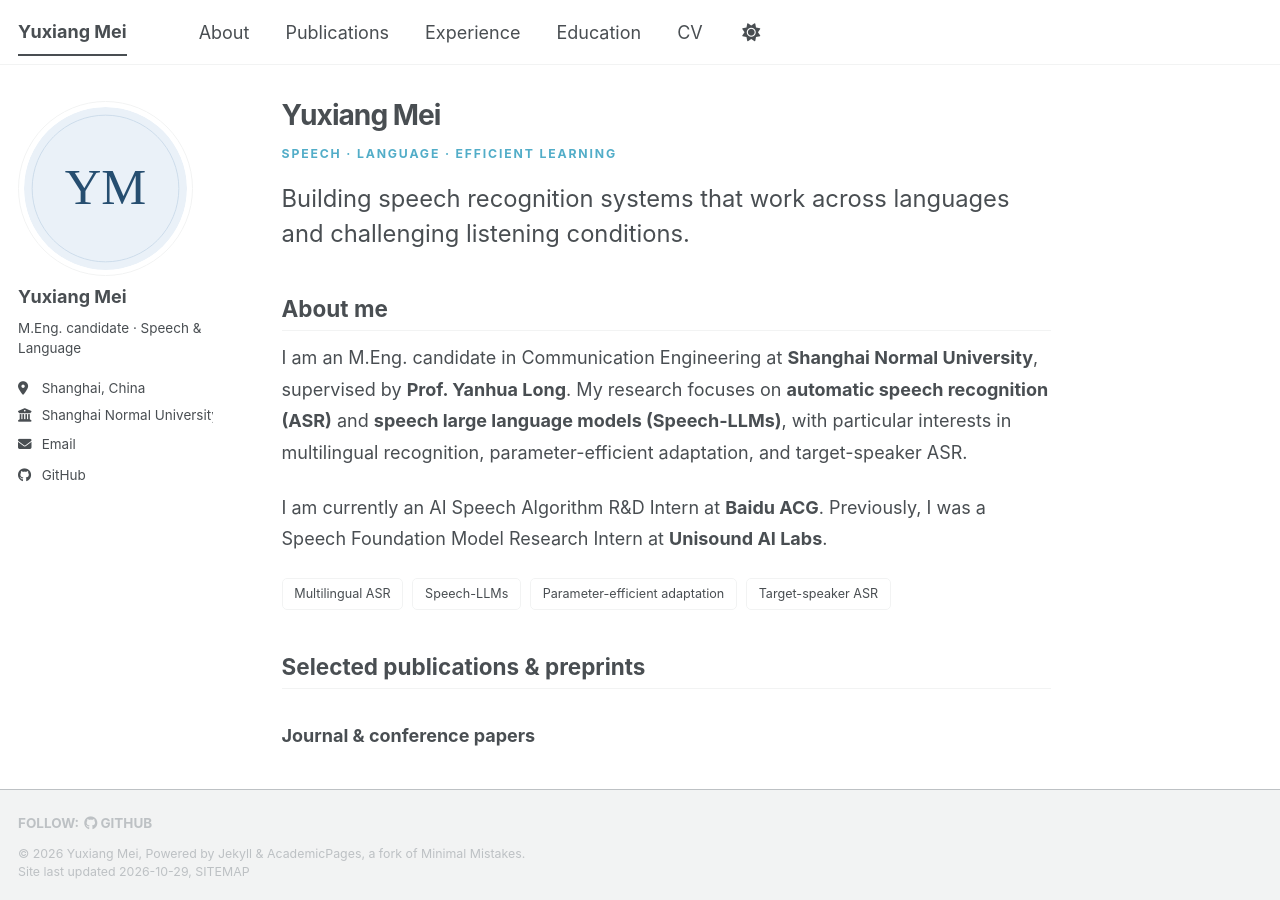
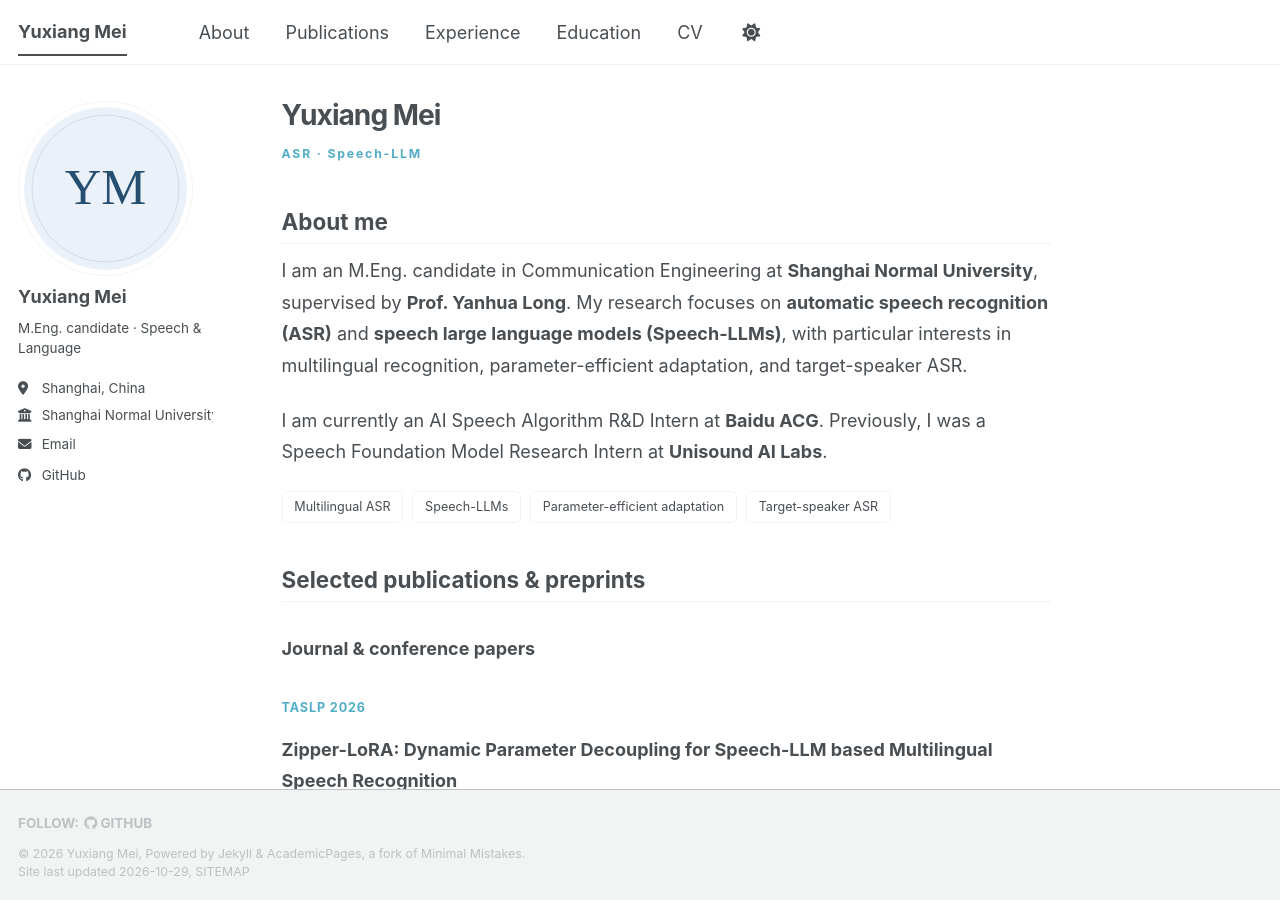
Before and after one commit to YuCeong-May/YuCeong-May.github.io, a Jekyll site: the page built from _pages/about.md, in a window 1280 px wide and 900 px high. Built offline with Jekyll 4.4.1, drawn with Linux system fonts in a browser that asks for light colours; a script bundle is joined from its source files by our own code; a style sheet for code colours, icons or effects is not loaded.

Commit message:
Simplify homepage research heading to ASR and Speech-LLM

```diff
--- a/_pages/about.md
+++ b/_pages/about.md
@@ -6,8 +6,7 @@ author_profile: true
 excerpt: "Multilingual speech recognition, Speech-LLMs, and efficient adaptation."
 ---
 
-<p class="research-kicker">SPEECH · LANGUAGE · EFFICIENT LEARNING</p>
-<p class="research-lead">Building speech recognition systems that work across languages and challenging listening conditions.</p>
+<p class="research-kicker">ASR · Speech-LLM</p>
 
 <h2 id="about">About me</h2>
 
```
